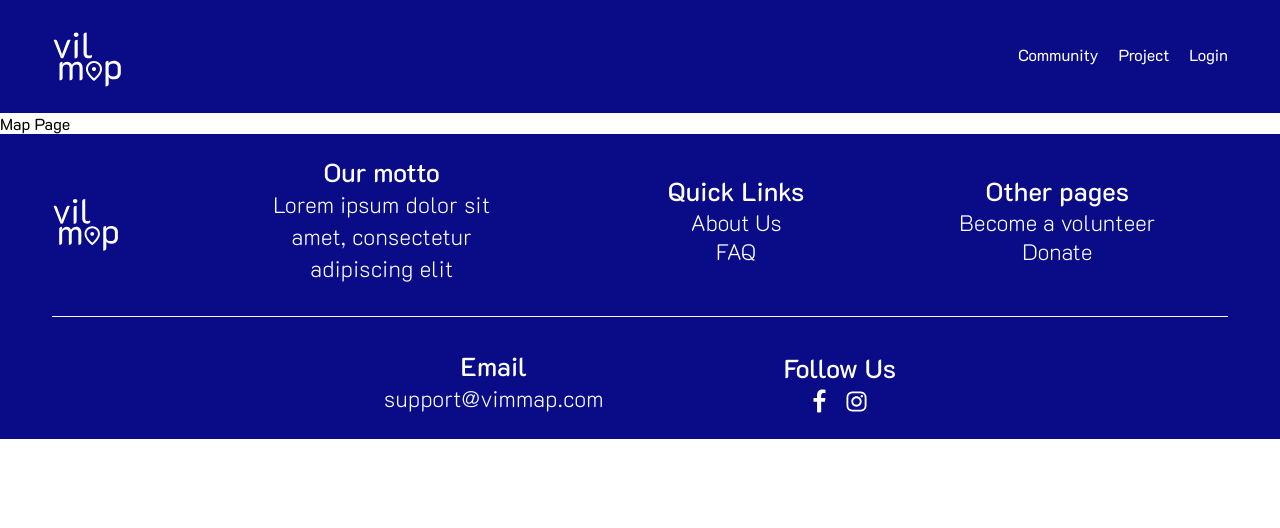
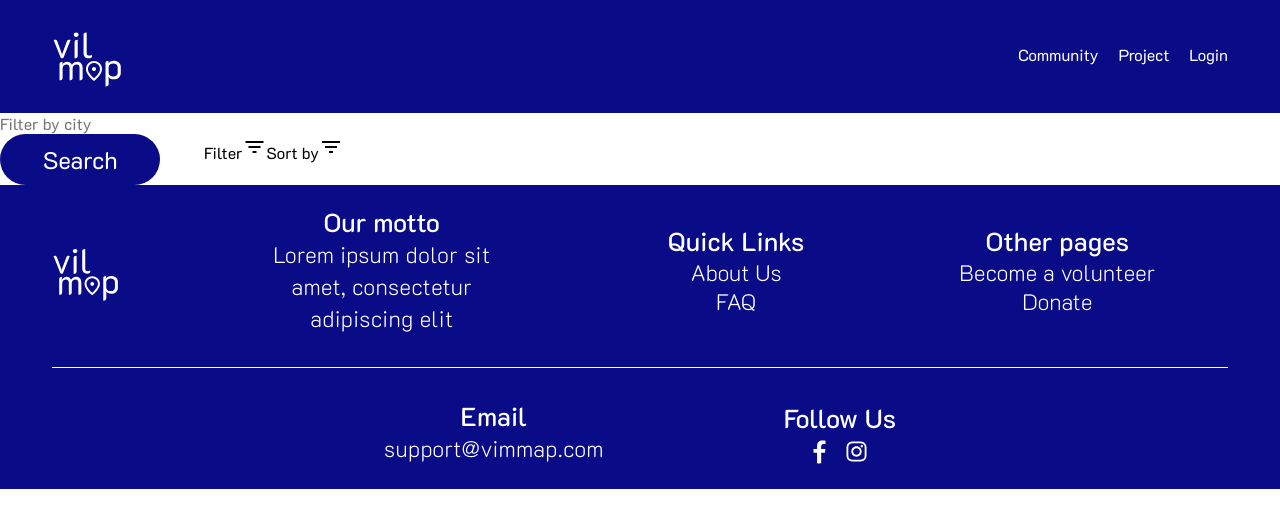
Before and after one commit to Vilnius-Historical-Map/vilmap-frontend, a React (Vite) app: page /map in a window 1280 px wide. Shown: the top 528 px of the page. Built offline with nearby package versions, Linux system fonts and the light colour scheme.

Commit message:
feat: search added

```diff
--- a/index.html
+++ b/index.html
@@ -9,6 +9,11 @@
       href="https://fonts.googleapis.com/css2?family=Inter:ital,opsz,wght@0,14..32,100..900;1,14..32,100..900&family=K2D:ital,wght@0,100;0,200;0,300;0,400;0,500;0,600;0,700;0,800;1,100;1,200;1,300;1,400;1,500;1,600;1,700;1,800&family=Poppins:ital,wght@0,100;0,200;0,300;0,400;0,500;0,600;0,700;0,800;0,900;1,100;1,200;1,300;1,400;1,500;1,600;1,700;1,800;1,900&family=Rubik:ital,wght@0,300..900;1,300..900&family=Titillium+Web:ital,wght@0,200;0,300;0,400;0,600;0,700;0,900;1,200;1,300;1,400;1,600;1,700&display=swap"
       rel="stylesheet"
     />
+
+    <link
+      href="https://fonts.googleapis.com/css2?family=Material+Symbols+Outlined:opsz,wght,FILL,GRAD@20..48,100..700,0..1,-50..200&text=filter_list"
+      rel="stylesheet"
+    />
     <meta name="viewport" content="width=device-width, initial-scale=1.0" />
     <title>Vilmap</title>
   </head>
--- a/src/features/pages/mapPage/mapPage.component.tsx
+++ b/src/features/pages/mapPage/mapPage.component.tsx
@@ -1,10 +1,26 @@
 import styles from './mapPage.module.scss'
+import { SearchForm } from '@ui/search/search.component';
 
 
 export const MapPage = () => {
   return (
-    <div className={styles.mapPage}>
-      <h1>Map Page</h1>
-    </div>
+    <section className={styles.mapPage}>
+      <div className={styles.mapPage__wrapper}>
+         <SearchForm />
+        <div className={styles.mapPage__orientation}>
+          <button>
+            Filter
+            <span className="material-symbols-outlined"> filter_list</span>
+          </button>
+
+          <button>
+            Sort by
+            <span className="material-symbols-outlined"> filter_list</span>
+          </button>
+
+        </div>
+      </div>
+    </section>
+
   );
 };
--- a/src/features/pages/mapPage/mapPage.module.scss
+++ b/src/features/pages/mapPage/mapPage.module.scss
@@ -0,0 +1,7 @@
+.mapPage {
+&__wrapper {
+    display: flex;
+    flex-direction: row;
+    align-items: center;
+}
+}
--- /dev/null
+++ b/src/ui/search/search.component.tsx
@@ -0,0 +1,76 @@
+import { Button } from '@ui/button/button';
+import styles from './search.module.scss';
+
+import { useState } from "react";
+
+export  const SearchForm = () => {
+  const [city, setCity] = useState("");
+  const [submitted, setSubmitted] = useState(false);
+
+  const onFormSubmit = (e: React.FormEvent<HTMLFormElement>) => {
+    e.preventDefault();
+    setSubmitted(true);
+
+    if (city.trim().length >= 3) {
+      console.log("Search city:", city);
+    }
+  };
+
+  const onClearFilters = () => {
+    setCity("");
+    setSubmitted(false);
+  };
+
+  const onInputFocus = () => {
+    console.log("Input focused");
+  };
+
+  const isInvalid = submitted && city.trim().length > 0 && city.trim().length < 3;
+
+  return (
+    <section>
+      <form onSubmit={onFormSubmit}>
+        <div className={styles.row}>
+          <input
+            type="text"
+            placeholder="Filter by city"
+            id="cityInput"
+            value={city}
+            onChange={(e) => setCity(e.target.value)}
+            onFocus={onInputFocus}
+            aria-describedby="cityError"
+            aria-invalid={isInvalid}
+            aria-label="Enter city name to filter by location."
+          />
+
+          {city && (
+            <div className="clear-filter">
+              <button
+                type="button"
+                onClick={onClearFilters}
+                aria-label="Tap to clear the filter"
+              >
+                <span className={styles.clearBtn}>×</span>
+              </button>
+            </div>
+          )}
+        </div>
+
+        <Button type="submit" className={styles.primary}>
+          Search
+        </Button>
+      </form>
+
+      <div
+        className="error"
+        id="cityError"
+        aria-live="assertive"
+        aria-atomic="true"
+      >
+        {submitted && city.trim().length > 0 && city.trim().length < 3 && (
+          <>City name must be at least 3 characters long.</>
+        )}
+      </div>
+    </section>
+  );
+}
```
Also changed, not shown: src/ui/search/search.module.scss (added).
